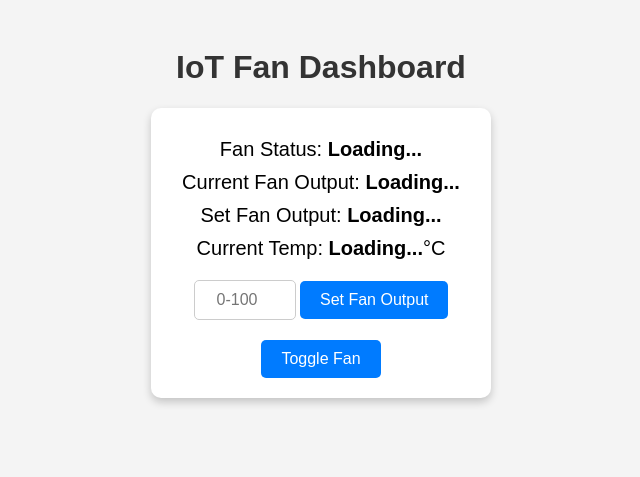
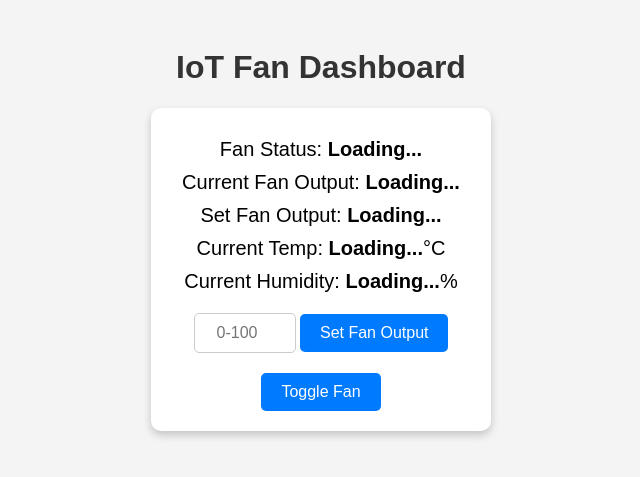
Before and after one commit to decryptec/rpi4-mqtt-esp32, a Flask app: page / in a window 1280 px wide. Shown: the top 477 px of the page, without its empty margins (319-959 px from the left). Run offline with Flask 3, Linux system fonts and the light colour scheme.

Commit message:
humidity added

```diff
--- a/source/app.py
+++ b/source/app.py
@@ -11,7 +11,8 @@ client_id = f'Raspi 4 MQTT Broker - {random.randint(0,1000)}'
 # Topics
 status_t = "fan/status"
 output_t = "fan/output"
-temp_t = "sensors/temp"
+temp_t = "sensors/dht11/temp"
+humidity_t = "sensors/dht11/humidity"
 
 # Web UI
 app = Flask(__name__, static_folder="static", template_folder="templates")
@@ -21,25 +22,32 @@ fan_status = "ON"
 current_fan_output = 1200
 set_fan_output = 1500
 current_temp = 35.5
+current_humidity = 45.0
 
 def on_connect(client, userdata, flags, rc, properties=None):
     print("CONNACK received with code %s." % rc)
     client.subscribe(temp_t, qos=1)
+    client.subscribe(humidity_t, qos=1)
 
 def on_publish(client, userdata, mid, properties=None):
     print("Published: MID " + str(mid))
 
 def on_message(client, userdata, msg):
-    global current_temp
+    global current_temp, current_humidity
     try:
         if not msg.payload:
-            print(f"Warning: Received empty message on topic {msg.temp_t}")
+            print(f"Warning: Received empty message on topic {msg.topic}")
             return
-
-        current_temp = int(msg.payload.decode())
-        print(f"Received `{msg.payload.decode()}` from `{msg.temp_t}` topic")
+        if msg.topic == temp_t:
+            current_temp = float(msg.payload.decode())
+            print(f"Updated current_temp: {current_temp}°C")
+        elif msg.topic == humidity_t:
+            current_humidity = float(msg.payload.decode())
+            print(f"Updated current_humidity: {current_humidity}°C")
+        else:
+            print(f"Received message on unhandled topic: {msg.topic}")
     except Exception as err:
-        print(f"Error processessing temp_t message: {err}")
+        print(f"Error: Could not convert payload topic {msg.topic}")
 
 client = paho.Client(client_id=client_id, userdata=None, protocol=paho.MQTTv5)
 client.on_connect = on_connect
@@ -56,13 +64,14 @@ def home():
 @app.route("/data")
 def get_data():
     # Debug: Print data before returning JSON
-    print(f"Sending Data: Fan Status: {fan_status}, Current Fan Output: {current_fan_output}, Set Fan Output: {set_fan_output}, Temp: {current_temp}")
+    print(f"Sending Data: Fan Status: {fan_status}, Current Fan Output: {current_fan_output}, Set Fan Output: {set_fan_output}, Temp: {current_temp}, Humidity: {current_humidity}")
 
     return jsonify({
         "fan_status": str(fan_status),
         "current_fan_output": int(current_fan_output) if isinstance(current_fan_output, (int, float)) else 0,
         "set_fan_output": int(set_fan_output) if isinstance(set_fan_output, (int, float)) else 0,
-        "current_temp": float(current_temp)
+        "current_temp": float(current_temp),
+        "current_humidity": float(current_humidity)
     })
 
 @app.route("/fan_toggle", methods=["POST"])
--- a/source/templates/dashboard.html
+++ b/source/templates/dashboard.html
@@ -62,6 +62,7 @@
                     document.getElementById("current_fan_output").innerText = data.current_fan_output;
                     document.getElementById("set_fan_output").innerText = data.set_fan_output;
                     document.getElementById("current_temp").innerText = data.current_temp;
+			document.getElementById("current_humidity").innerText = data.current_humidity;
                 });
         }
 
@@ -111,6 +112,7 @@
         <div class="data-box">Current Fan Output: <strong id="current_fan_output">Loading...</strong></div>
         <div class="data-box">Set Fan Output: <strong id="set_fan_output">Loading...</strong></div>
         <div class="data-box">Current Temp: <strong id="current_temp">Loading...</strong>°C</div>
+        <div class="data-box">Current Humidity: <strong id="current_humidity">Loading...</strong>%</div>
 
         <div class="input-area">
             <input type="number" id="fan_output_input" min="0" max="100" placeholder="0-100">
```
Also changed, not shown: 1 other file.
